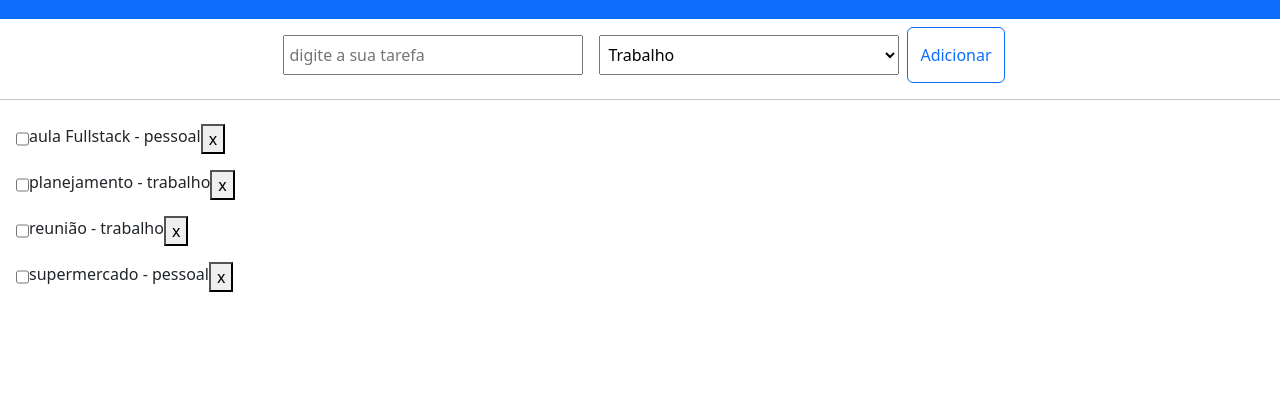
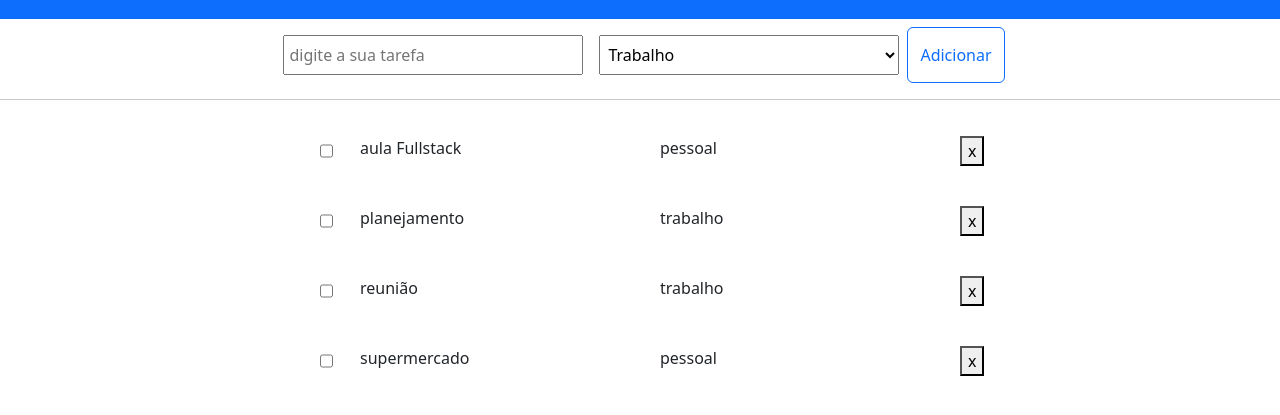
Before and after one commit to gibarbato/fullstack_senai_health_toDoList-, a plain HTML site: page index.html in a window 1280 px wide. Shown: the part 69-484 px from the top of the page. Drawn offline with nearby package versions, Linux system fonts and the light colour scheme.

Commit message:
criando index.html style.css e script.js

```diff
--- a/index.html
+++ b/index.html
@@ -23,32 +23,13 @@
           <option value="pessoal">Pessoal</option>
         </select>
         <input type="submit" class="btn btn-outline-primary " value="Adicionar" />
-
-
-
       </form>
-
-    <!-- <div class="d-flex flex-row justify-content-center m-2">
-        <div class="m-2">
-            <input id="entrada-tarefa" type="text" class="p-1 input-tarefa" placeholder="digite uma tarefa..." />
-        </div>
-        <div class="m-2">
-            <select id="tipo-tarefa" class="p-1 input-tarefa">
-                <option selected>Tipo da tarefa</option>
-                <option value="pessoal">Pessoal</option>
-                <option value="trabalho">Trabalho</option>
-            </select>
-        </div>
-        <div class="m-2">
-            <button type="button" class="btn btn-outline-primary">Adicionar</button>
-        </div>
-    </div> -->
 
     <hr class="separator" />
 
-
-    <div id="lista-tarefas" class="justify-content-center m-2">
-
+    <div class = "d-flex justify-content-center">
+        <table id="lista-tarefas">
+        </table>
     </div>
 
 
--- a/script.js
+++ b/script.js
@@ -21,11 +21,12 @@ function exibirTarefas() {
     // Adiciona cada tarefa a listaInicial
     tarefas.forEach(function (tarefa, index) {
         setTimeout(function () {
-            var tarefaDiv = document.createElement("div");
+            var tarefaDiv = document.createElement("tr");
             tarefaDiv.innerHTML = `
-               <li class="d-flex p-2">
-                    <input type="checkbox"/> ${tarefa.nome} - ${tarefa.tipo}  <button>x</button>
-               </li>
+               <td class="td-small"> <input type="checkbox"/></td>
+               <td> ${tarefa.nome} </td>
+               <td>${tarefa.tipo}</td>
+               <td class="td-small"><button>x</button></td>
     `;
             listaInicial.appendChild(tarefaDiv);
         }, 500 * index)
--- a/style.css
+++ b/style.css
@@ -4,6 +4,33 @@ li {
     list-style-type: none;
 }
 
+table {
+    justify-content: center;
+}
+
+tr {
+    display: flex;
+    flex-direction: row;
+    /* border: 1px solid black; */
+}
+
+td {
+    display: flex;
+    flex-direction: row;
+    width:300px;
+    padding: 20px;
+    /* border: 1px solid black; */
+}
+.td-small  {
+    display: flex;
+    flex-direction: row;
+    width:20px;
+    padding: 20px;
+    /* border: 1px solid black; */
+}
+
+
+
 .input-tarefa{
     width: 300px;
     height: 40px;
```
